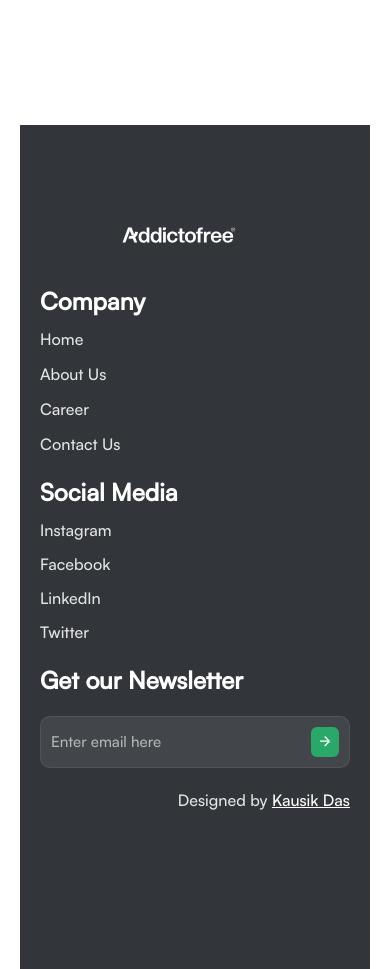
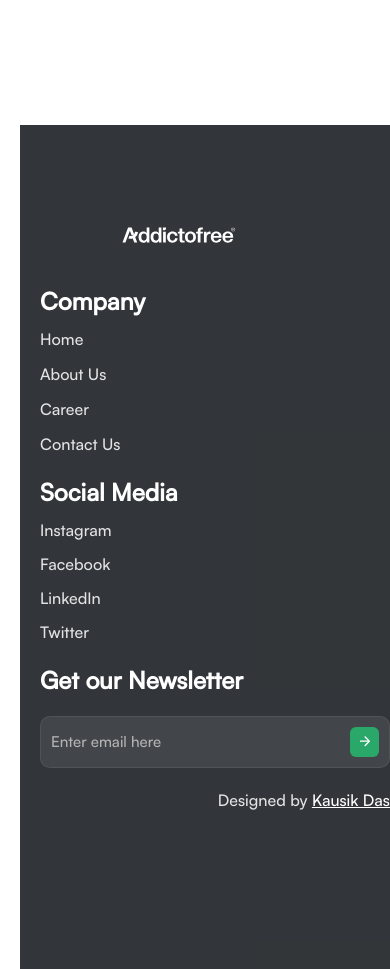
Before and after one commit to yashc9602/addictofree-v1.0, a React (Vite) app: page /about in a window 390 px wide. Shown: the part 6680-7649 px from the top of the page. Built offline with nearby package versions, Linux system fonts and the light colour scheme; grey boxes are pictures that could not be loaded.

Commit message:
Footer Rendered

```diff
--- a/src/components/Footer/index.jsx
+++ b/src/components/Footer/index.jsx
@@ -70,7 +70,7 @@ const Footer = (props) => {
                 Submit
               </Button>
             </div>
-            <div className="absolute bg-gray-900_e5 bottom-[0] flex flex-row inset-x-[0] items-center justify-start h-[30vh] max-w-[1728px] mx-auto p-20 md:px-10 sm:px-5 w-full sm:h-full sm:relative sm:items-start">
+            <div className="absolute bg-gray-900_e5 bottom-[0] flex flex-row inset-x-[0] items-center justify-start h-[30vh]  mx-auto p-20 md:px-10 sm:px-5 w-screen sm:h-full sm:relative sm:items-start">
               <div className="flex md:flex-col flex-row gap-5 items-start justify-start w-full">
                 <Img
                   className="h-[60px] w-[300px]"
```
